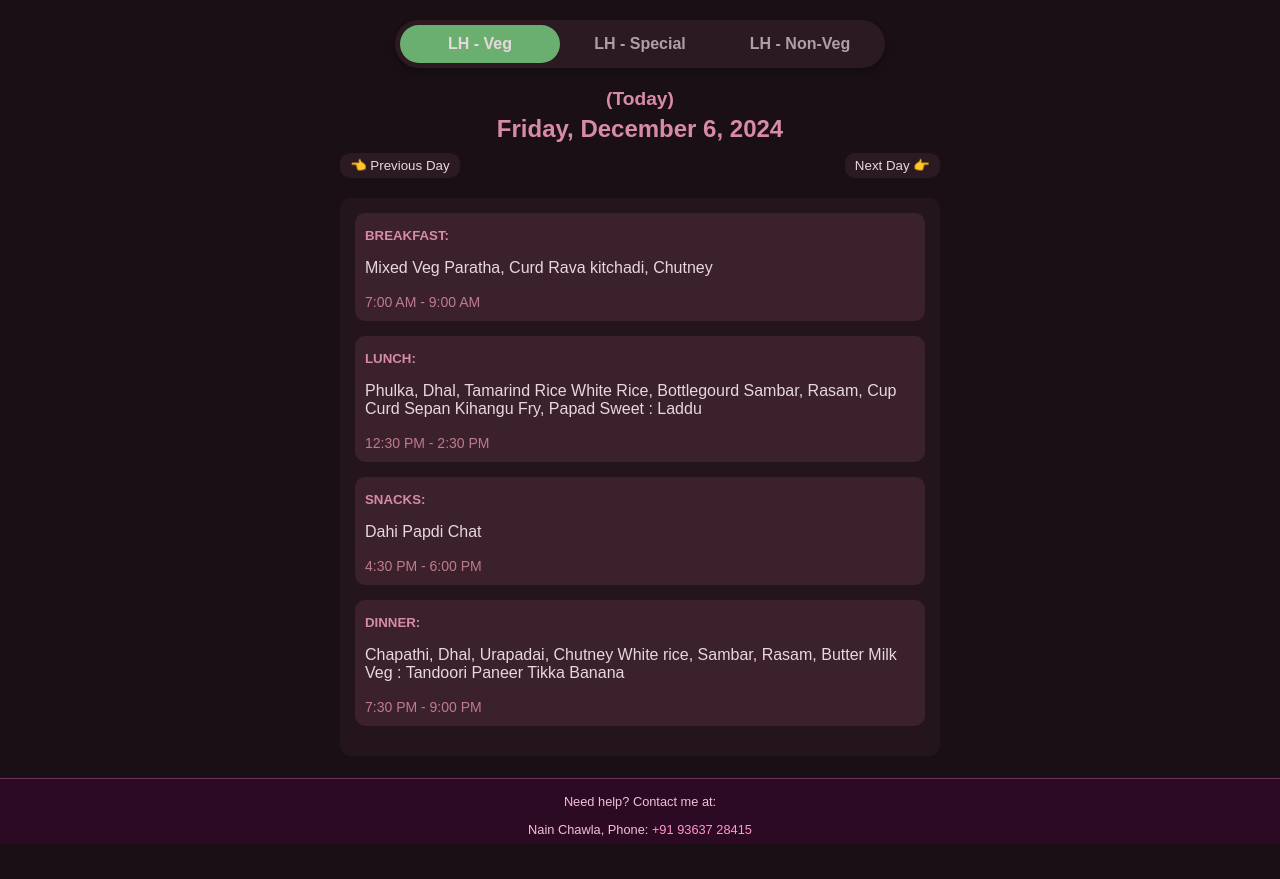
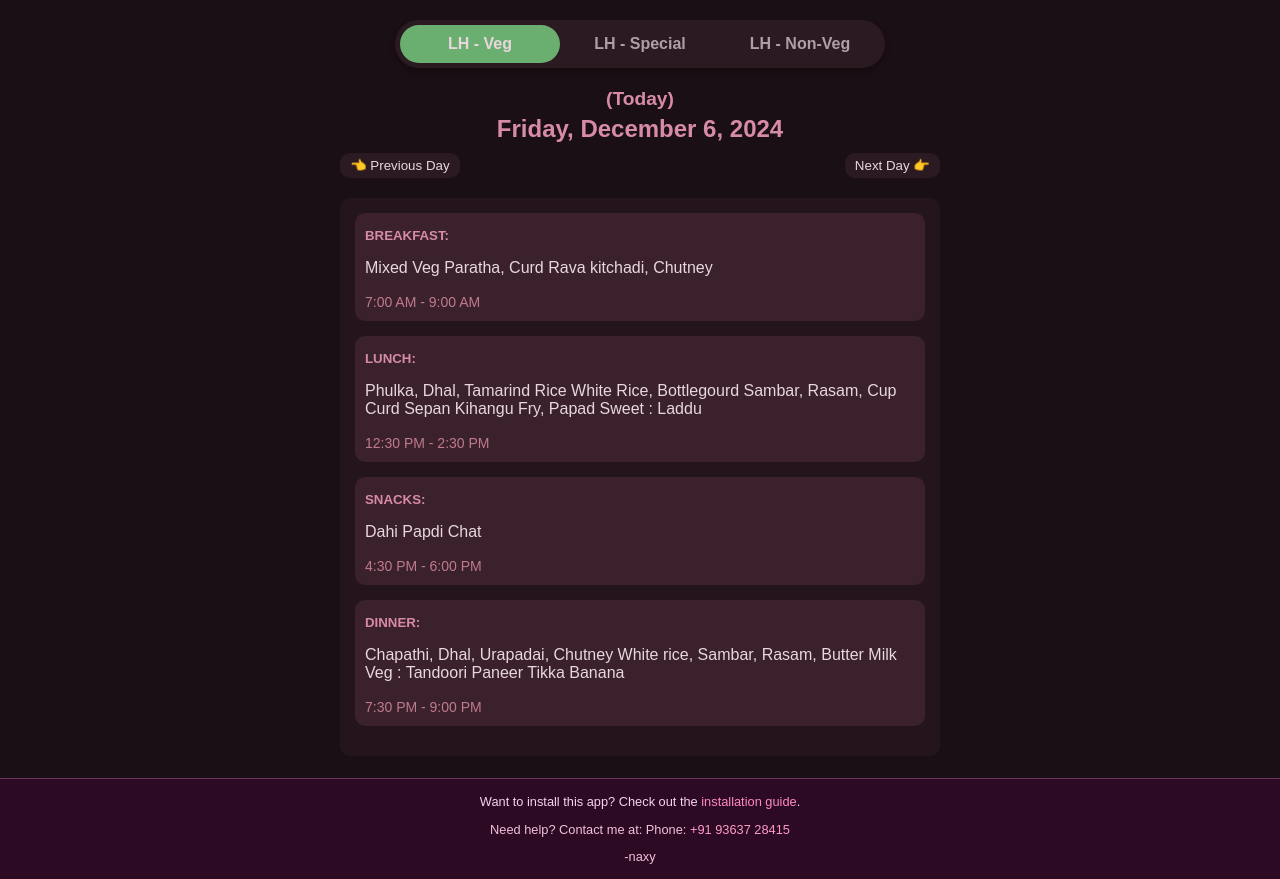
Before and after one commit to nainchawla/OurMess, a plain HTML site: page index.html in a window 1280 px wide. Before the commit the page ends 844 px from the top, so only its background shows below. Drawn offline with Linux system fonts and the light colour scheme.

Commit message:
Update index.html

```diff
--- a/index.html
+++ b/index.html
@@ -7,6 +7,7 @@
   <link rel="stylesheet" href="styles.css">
   <link rel="manifest" href="manifest.json">
   <meta name="viewport" content="width=device-width, initial-scale=1.0">
+  <meta name="theme-color" content="#2d0a24"> <!-- Matches your dark theme -->
   <meta name="theme-color" content="#2d0a24"> <!-- Matches your dark theme -->
 
   <!-- iOS Support -->
@@ -41,12 +42,14 @@
   </div>
   <script src="script.js"></script>
   <footer class="footer">
-    <p>Need help? Contact me at:</p>
+    <div style="text-align: center; padding: 0px; background-color: #2d0a24; color: #f8d1f2;">
+      <p>Want to install this app?  Check out the <a href="README.md" download style="color: #ff8ac2; text-decoration: none;">installation guide</a>.</p>
+    </div>
     <ul class="contact-info">
-      <li>Nain Chawla, Phone: <a href="tel:+919363728415">+91 93637 28415</a></li>
+      <li>Need help? Contact me at: Phone: <a href="tel:+919363728415">+91 93637 28415</a></li>
+      <p>-naxy</p>
 
     </ul>
   </footer>
-
 </body>
 </html>
```
